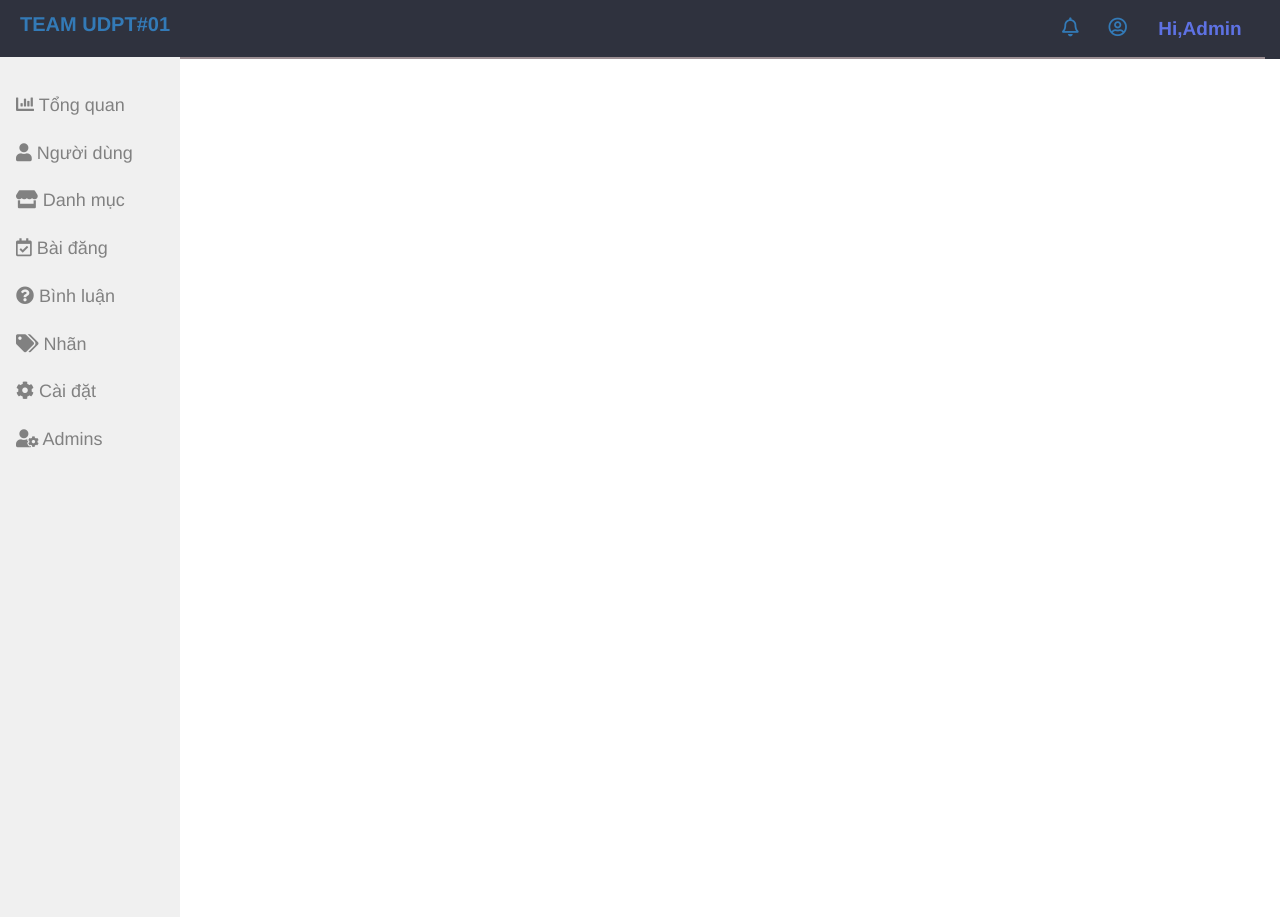
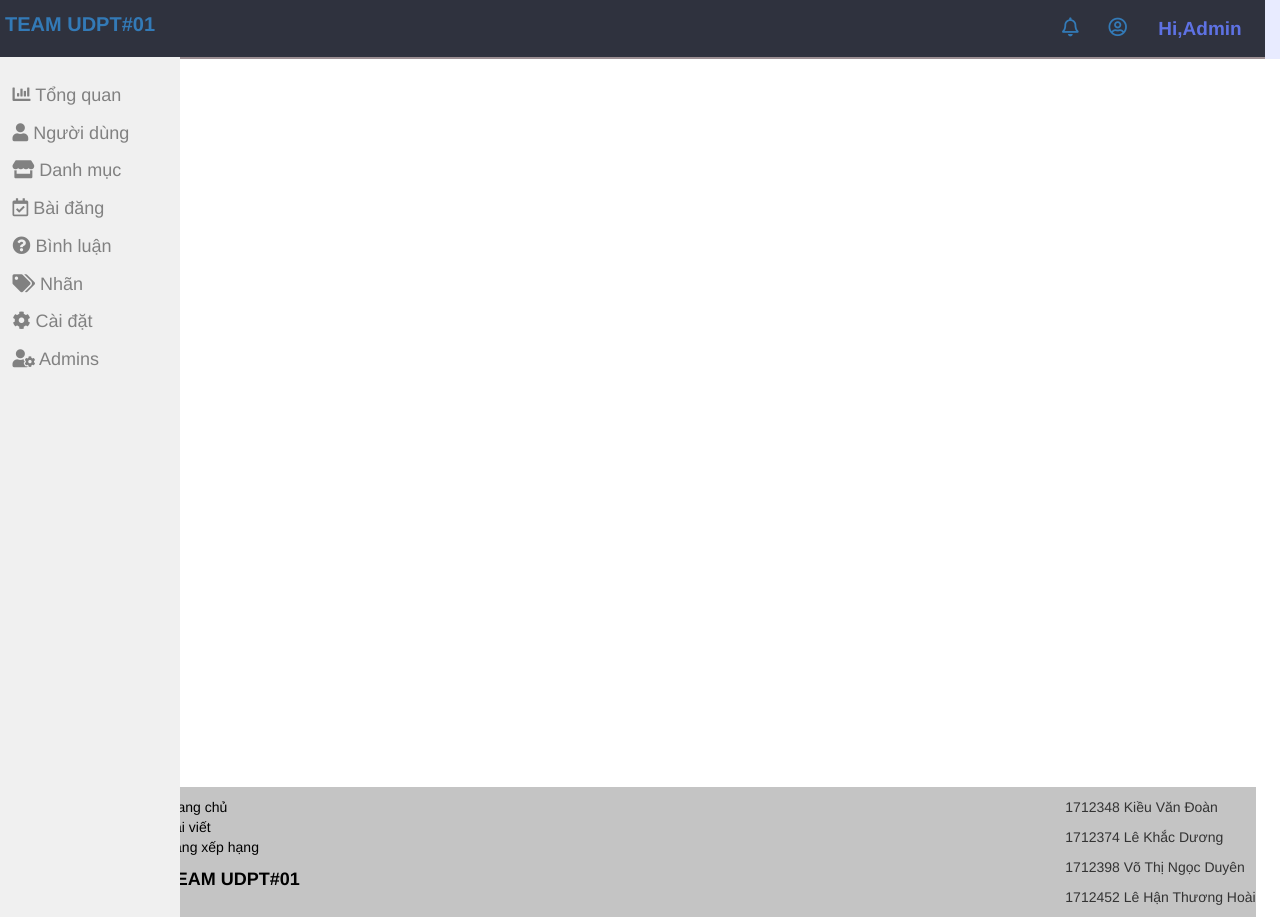
Before and after one commit to kieuvandoanit/MXH_TriThuc, a PHP site: page /GiaoDien/views/inc/admin_layout.html in a window 1280 px wide. Run offline with PHP 8.4, Linux system fonts and the light colour scheme.

Commit message:
update layout admin

```diff
--- a/GiaoDien/public/import/admin_page.css
+++ b/GiaoDien/public/import/admin_page.css
@@ -10,15 +10,27 @@
     padding-top: 20px;
   }
 .sidenav a {
-    padding: 16px 16px 6px 16px;
+    padding: 6px 0px 6px 0px;
     text-decoration: none;
     font-size: 18px;
     color: #818181;
     display: block;
 }
 #container{
-    max-width: 1600px;
+    max-width: 100%;
     width: auto !important;
     margin: 0px auto;
+    padding-left: 0;
+}
+#header{
     background-color: #2f323e;
 }
+#footer{
+    position: fixed;
+    margin-left: 11.7%;
+    bottom: 0;
+    width: 86.4%;
+}
+.body_card{
+    padding-left: 180px;
+}
--- a/GiaoDien/views/inc/admin_layout.html
+++ b/GiaoDien/views/inc/admin_layout.html
@@ -7,6 +7,7 @@
   <meta name="viewport" content="width=device-width, initial-scale=1.0">
   <title>Mạng xã hội trí thức Việt</title>
   <link rel="stylesheet" href="../../public/reset.css">
+  <link rel="stylesheet" href="https://maxcdn.bootstrapcdn.com/bootstrap/4.0.0/css/bootstrap.min.css" integrity="sha384-Gn5384xqQ1aoWXA+058RXPxPg6fy4IWvTNh0E263XmFcJlSAwiGgFAW/dAiS6JXm" crossorigin="anonymous">
   <!-- <link rel="stylesheet" href="../../public/bootstrap/bootstrap.min.css"> -->
   <!-- <link rel="stylesheet" href="../../public/bootstrap/bootstrap-theme.min.css"> -->
   <link rel="stylesheet" href="../../public/style.css">
@@ -28,15 +29,14 @@
         <div id="logo"><a href="">TEAM UDPT#01</a></div>
         <div id="sign_in_up">
           <div class="header_menu">
-
             <a class="btn far fa-bell" href="#" style="font-size: 19px;"></a>
             <a class="btn far fa-user-circle" href="#" style="font-size: 19px;"></a>
           </div>
           <a id="sign_in" class="btn" href="#" style="font-size: 19px;">Hi,Admin</a>
         </div>
       </div>
-      <div>
-        <div class="sidenav">
+      <div class="">
+        <div class="sidenav card-body">
           <a href="#"><i class="fas fa-chart-bar"></i> Tổng quan</a>
           <a href="#"><i class="fas fa-user"></i> Người dùng</a>
           <a href="#"><i class="fas fa-store"></i> Danh mục</a>
@@ -48,11 +48,15 @@
         </div>
       </div>
       <!-- Bắt đầu code ở đây  -->
+      <div class="body_card">
 
-      <!-- Kết thúc code ở đây  -->
-      <!-- <div class=""id="footer">
-        <div class="menu">
-          <ul>
+
+      </div>
+      <!--  -->
+        <!-- Kết thúc code ở đây  -->
+      <div class=""id="footer">
+          <div class="menu">
+            <ul>
             <li><a href="">Trang chủ</a></li>
             <li><a href="">Bài viết</a></li>
             <li><a href="">Bảng xếp hạng</a></li>
@@ -65,7 +69,7 @@
           <p class="info_author_name">1712398 Võ Thị Ngọc Duyên</p>
           <p class="info_author_name">1712452 Lê Hận Thương Hoài</p>
         </div>
-      </div> -->
+      </div>
     </div>
   </div>
 </body>
```
